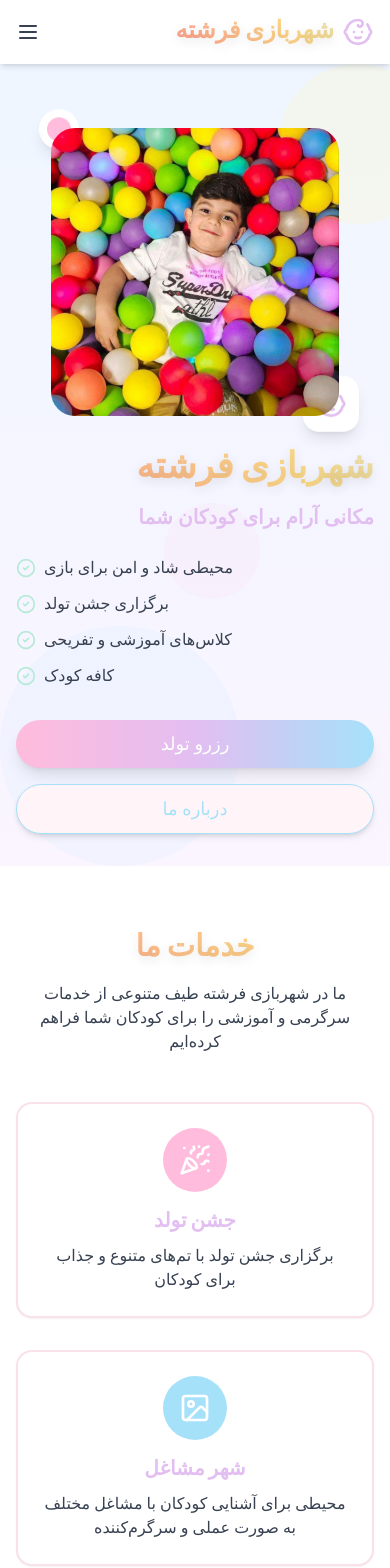
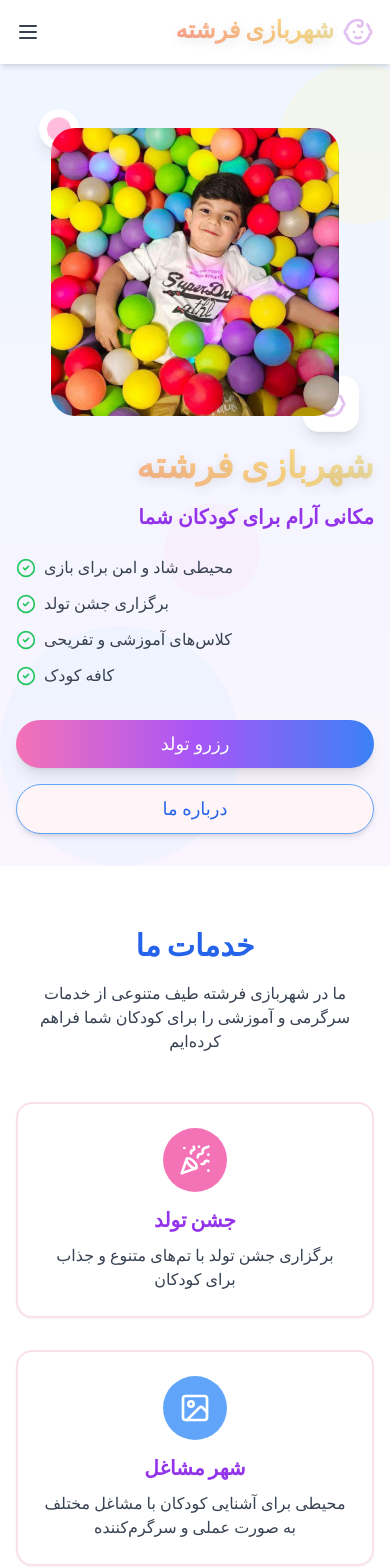
Before and after one commit to iRazavi/fereshteh-fun-world, a React (Vite) app: page / in a window 390 px wide. Shown: the top 1568 px of the page. Built offline with nearby package versions, Linux system fonts and the light colour scheme.

Commit message:
Fix: Improve text readability
Make the title "شهربازی فرشته" rainbow-colored, while ensuring the rest of the text uses readable colors.

```diff
--- a/src/components/Footer.tsx
+++ b/src/components/Footer.tsx
@@ -4,16 +4,16 @@ import { Baby } from 'lucide-react';
 
 const Footer = () => {
   return (
-    <footer className="bg-gradient-to-r from-kid-purple/20 via-kid-pink/20 to-kid-blue/20 py-10">
+    <footer className="bg-gradient-to-r from-purple-100 via-pink-100 to-blue-100 py-10">
       <div className="container mx-auto px-4">
         <div className="flex flex-col md:flex-row justify-between items-center">
           <div className="flex items-center mb-6 md:mb-0">
-            <Baby className="h-8 w-8 text-kid-purple mr-2" />
+            <Baby className="h-8 w-8 text-purple-500 mr-2" />
             <h3 className="text-2xl font-bold rainbow-title">شهربازی فرشته</h3>
           </div>
 
           <div className="text-center md:text-right text-gray-700 mb-6 md:mb-0">
-            <p className="text-kid-purple font-semibold">مکانی آرام برای کودکان شما</p>
+            <p className="text-purple-600 font-semibold">مکانی آرام برای کودکان شما</p>
             <p className="mt-1">گراش - خیابان بازار - جنب آموزشگاه رانندگی - ساختمان فرشته</p>
           </div>
 
--- a/src/components/Gallery.tsx
+++ b/src/components/Gallery.tsx
@@ -36,8 +36,8 @@ const Gallery = () => {
     <section id="gallery" className="py-16 bg-gradient-to-r from-blue-50 via-purple-50 to-pink-50">
       <div className="container mx-auto px-4">
         <div className="text-center mb-12">
-          <h2 className="text-3xl md:text-4xl font-bold mb-4 rainbow-title">گالری تصاویر</h2>
-          <p className="text-kid-purple font-semibold max-w-2xl mx-auto">
+          <h2 className="text-3xl md:text-4xl font-bold mb-4 text-purple-600">گالری تصاویر</h2>
+          <p className="text-purple-600 font-semibold max-w-2xl mx-auto">
             گوشه‌ای از لحظات شاد و خاطره‌انگیز کودکان در شهربازی فرشته
           </p>
         </div>
--- a/src/components/Hero.tsx
+++ b/src/components/Hero.tsx
@@ -19,34 +19,34 @@ const Hero = () => {
           <h1 className="text-4xl md:text-6xl font-bold mb-4 rainbow-title">
             شهربازی فرشته
           </h1>
-          <p className="text-xl mb-6 text-kid-purple font-semibold">
+          <p className="text-xl mb-6 text-purple-600 font-semibold">
             مکانی آرام برای کودکان شما
           </p>
 
           <div className="space-y-3 mb-8">
             <div className="flex items-center justify-end gap-2">
               <span className="text-gray-700">محیطی شاد و امن برای بازی</span>
-              <CircleCheck className="text-kid-green h-5 w-5" />
+              <CircleCheck className="text-green-500 h-5 w-5" />
             </div>
             <div className="flex items-center justify-end gap-2">
               <span className="text-gray-700">برگزاری جشن تولد</span>
-              <CircleCheck className="text-kid-green h-5 w-5" />
+              <CircleCheck className="text-green-500 h-5 w-5" />
             </div>
             <div className="flex items-center justify-end gap-2">
               <span className="text-gray-700">کلاس‌های آموزشی و تفریحی</span>
-              <CircleCheck className="text-kid-green h-5 w-5" />
+              <CircleCheck className="text-green-500 h-5 w-5" />
             </div>
             <div className="flex items-center justify-end gap-2">
               <span className="text-gray-700">کافه کودک</span>
-              <CircleCheck className="text-kid-green h-5 w-5" />
+              <CircleCheck className="text-green-500 h-5 w-5" />
             </div>
           </div>
 
           <div className="flex flex-col sm:flex-row gap-4 justify-end">
-            <Button className="bg-gradient-to-r from-kid-pink via-kid-purple to-kid-blue hover:from-kid-blue hover:to-kid-pink text-white rounded-full px-8 py-6 text-lg transition-all duration-300 shadow-lg hover:shadow-xl">
+            <Button className="bg-gradient-to-r from-pink-400 via-purple-500 to-blue-500 hover:from-blue-500 hover:to-pink-400 text-white rounded-full px-8 py-6 text-lg transition-all duration-300 shadow-lg hover:shadow-xl">
               رزرو تولد
             </Button>
-            <Button variant="outline" className="border-kid-blue text-kid-blue hover:bg-kid-blue hover:text-white rounded-full px-8 py-6 text-lg transition-all duration-300 shadow-md hover:shadow-lg">
+            <Button variant="outline" className="border-blue-400 text-blue-600 hover:bg-blue-500 hover:text-white rounded-full px-8 py-6 text-lg transition-all duration-300 shadow-md hover:shadow-lg">
               درباره ما
             </Button>
           </div>
--- a/src/components/Services.tsx
+++ b/src/components/Services.tsx
@@ -22,7 +22,7 @@ const ServiceCard = ({
         <div className={`w-16 h-16 mx-auto rounded-full flex items-center justify-center mb-4 ${color} group-hover:${gradient} transition-all duration-500`}>
           <Icon className="h-8 w-8 text-white" />
         </div>
-        <h3 className="text-xl font-bold mb-2 text-kid-purple">{title}</h3>
+        <h3 className="text-xl font-bold mb-2 text-purple-600">{title}</h3>
         <p className="text-gray-700">{description}</p>
       </CardContent>
     </Card>
@@ -35,43 +35,43 @@ const Services = () => {
       icon: PartyPopper,
       title: 'جشن تولد',
       description: 'برگزاری جشن تولد با تم‌های متنوع و جذاب برای کودکان',
-      color: 'bg-kid-pink',
-      gradient: 'bg-gradient-to-br from-kid-pink to-kid-purple'
+      color: 'bg-pink-400',
+      gradient: 'bg-gradient-to-br from-pink-400 to-purple-500'
     },
     {
       icon: Image,
       title: 'شهر مشاغل',
       description: 'محیطی برای آشنایی کودکان با مشاغل مختلف به صورت عملی و سرگرم‌کننده',
-      color: 'bg-kid-blue',
-      gradient: 'bg-gradient-to-br from-kid-blue to-kid-green'
+      color: 'bg-blue-400',
+      gradient: 'bg-gradient-to-br from-blue-400 to-green-400'
     },
     {
       icon: Lollipop,
       title: 'کافه کودک',
       description: 'محیطی دوستانه برای صرف نوشیدنی و خوراکی‌های سالم و خوشمزه',
-      color: 'bg-kid-green',
-      gradient: 'bg-gradient-to-br from-kid-green to-kid-blue'
+      color: 'bg-green-400',
+      gradient: 'bg-gradient-to-br from-green-400 to-blue-400'
     },
     {
       icon: Baby,
       title: 'گیم‌نت',
       description: 'بازی‌های رایانه‌ای مناسب سن کودکان با نظارت مربیان',
-      color: 'bg-kid-purple',
-      gradient: 'bg-gradient-to-br from-kid-purple to-kid-pink'
+      color: 'bg-purple-500',
+      gradient: 'bg-gradient-to-br from-purple-500 to-pink-400'
     },
     {
       icon: Gift,
       title: 'کلاس‌های آموزشی',
       description: 'کلاس‌های آموزشی متنوع از جمله زبان انگلیسی برای کودکان',
-      color: 'bg-kid-orange',
-      gradient: 'bg-gradient-to-br from-kid-orange to-kid-yellow'
+      color: 'bg-orange-400',
+      gradient: 'bg-gradient-to-br from-orange-400 to-yellow-400'
     },
     {
       icon: Dog,
       title: 'فضای بازی',
       description: 'محیطی امن و شاد برای بازی و تفریح کودکان',
-      color: 'bg-kid-yellow',
-      gradient: 'bg-gradient-to-br from-kid-yellow to-kid-orange'
+      color: 'bg-yellow-400',
+      gradient: 'bg-gradient-to-br from-yellow-400 to-orange-400'
     },
   ];
 
@@ -79,7 +79,7 @@ const Services = () => {
     <section id="services" className="py-16 bg-white">
       <div className="container mx-auto px-4">
         <div className="text-center mb-12">
-          <h2 className="text-3xl md:text-4xl font-bold mb-4 rainbow-title">خدمات ما</h2>
+          <h2 className="text-3xl md:text-4xl font-bold mb-4 text-blue-600">خدمات ما</h2>
           <p className="text-gray-700 max-w-2xl mx-auto">
             ما در شهربازی فرشته طیف متنوعی از خدمات سرگرمی و آموزشی را برای کودکان شما فراهم کرده‌ایم
           </p>
--- a/src/index.css
+++ b/src/index.css
@@ -1,3 +1,4 @@
+
 @import url('https://fonts.googleapis.com/css2?family=Bubblegum+Sans&family=Nunito:wght@400;500;600;700;800&display=swap');
 
 @tailwind base;
@@ -113,7 +114,7 @@
     }
   }
 
-  /* کلاس‌های متن رنگین‌کمانی و متن‌های ویژه */
+  /* فقط برای تایتل شهربازی فرشته */
   .rainbow-title {
     background-image: linear-gradient(45deg, #FF61D2, #FE9090, #FBD786, #C6F8FF, #A3BDED);
     -webkit-background-clip: text;
@@ -125,36 +126,9 @@
     text-shadow: 0 3px 12px rgba(0, 0, 0, 0.1);
   }
 
-  .text-gradient-blue {
-    background-image: linear-gradient(45deg, #4158D0, #C850C0);
-    -webkit-background-clip: text;
-    background-clip: text;
-    color: transparent;
-    font-weight: bold;
-  }
-
-  .text-gradient-pink {
-    color: #FF69B4;
-    font-weight: bold;
-    text-shadow: 0 1px 3px rgba(255, 105, 180, 0.3);
-  }
-
-  .text-gradient-purple {
-    color: #9370DB;
-    font-weight: bold;
-    text-shadow: 0 1px 3px rgba(147, 112, 219, 0.3);
-  }
-
   @keyframes rainbow-animation {
     0% { background-position: 0% 50%; }
     50% { background-position: 100% 50%; }
     100% { background-position: 0% 50%; }
   }
-
-  .glowing-text {
-    color: #FF69B4;
-    text-shadow: 0 0 5px rgba(255, 105, 180, 0.5);
-  }
 }
-
-/* حذف کلاس rainbow-text که خوانایی را کم می‌کرد */
```
Also changed, not shown: src/pages/BirthdayGallery.tsx (+5 -5 lines).
